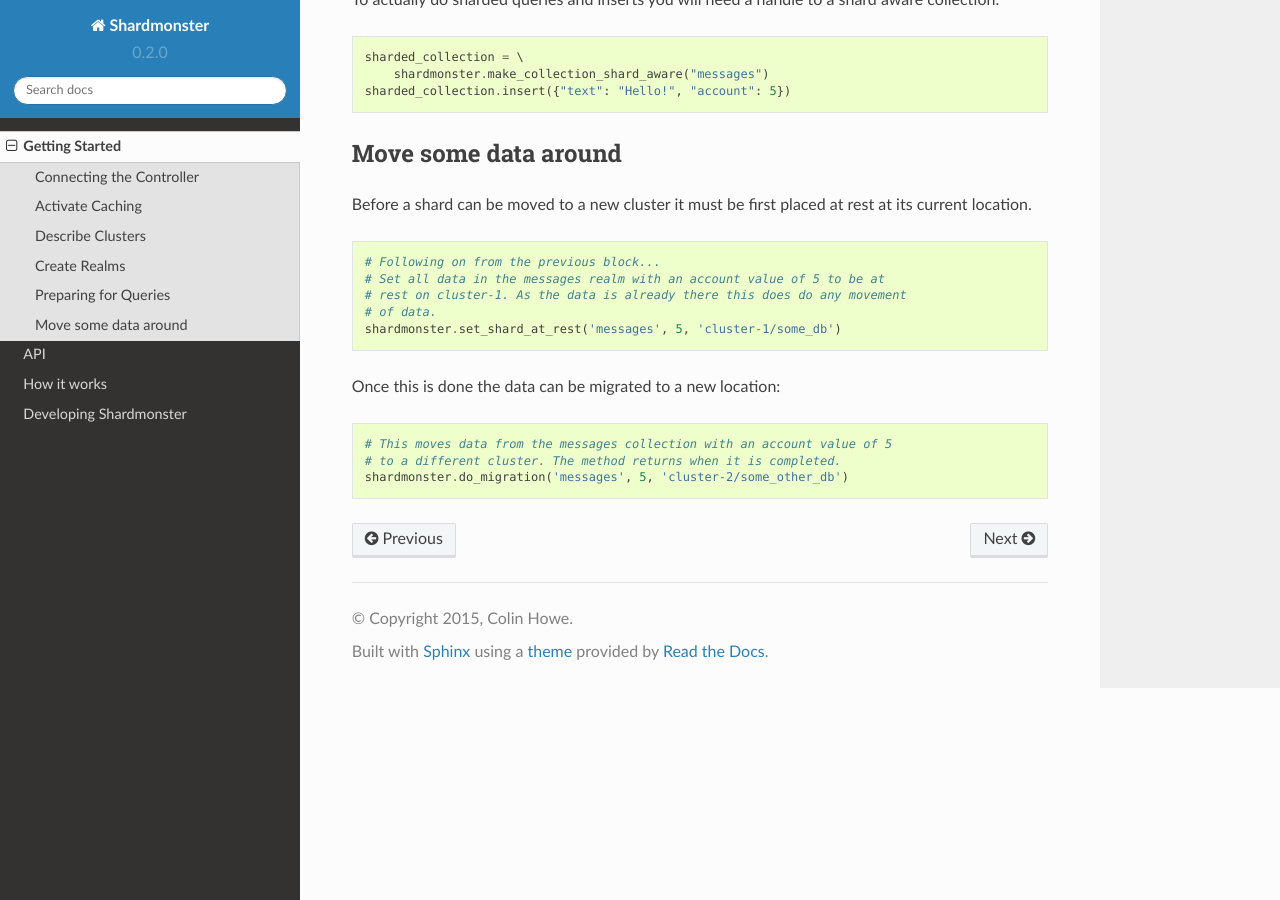
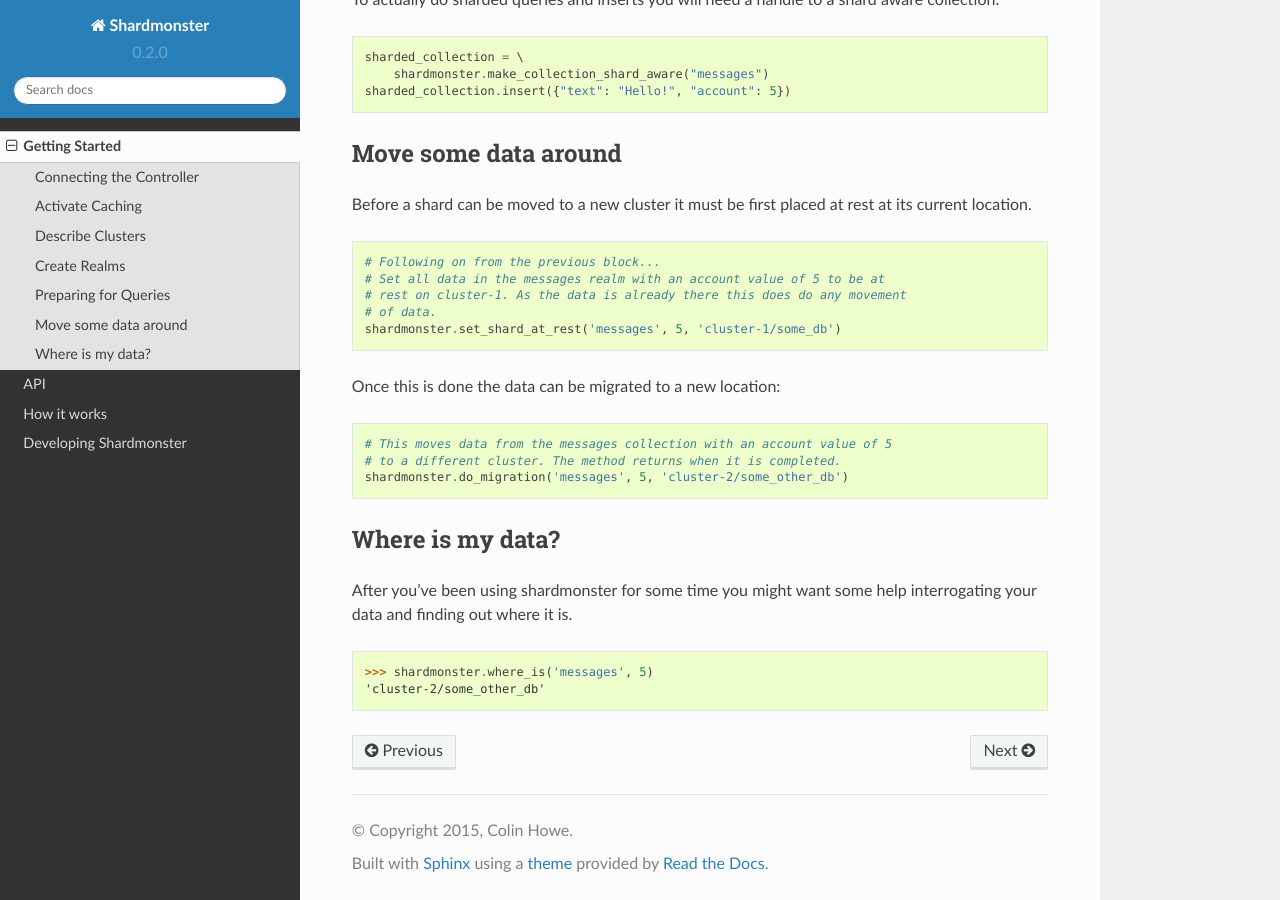
Before and after one commit to conversocial/shardmonster, a Sphinx documentation site: the page built from docs/source/getting-started.rst, in a window 1280 px wide and 900 px high, scrolled down 1285 px. Built offline with Sphinx 7.4.7 and the Read the Docs theme 2.0.0, drawn with Linux system fonts in a browser that asks for light colours.

Commit message:
Documentation improvement for where_is

```diff
--- a/docs/source/getting-started.rst
+++ b/docs/source/getting-started.rst
@@ -94,3 +94,14 @@
     # This moves data from the messages collection with an account value of 5
     # to a different cluster. The method returns when it is completed.
     shardmonster.do_migration('messages', 5, 'cluster-2/some_other_db')
+
+Where is my data?
+-----------------
+
+After you've been using shardmonster for some time you might want some help
+interrogating your data and finding out where it is.
+
+.. code-block:: python
+
+    >>> shardmonster.where_is('messages', 5)
+    'cluster-2/some_other_db'
```
